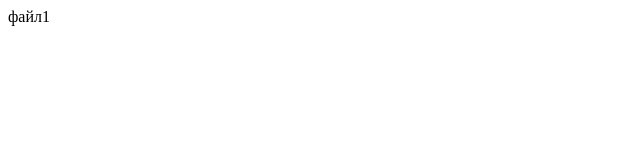
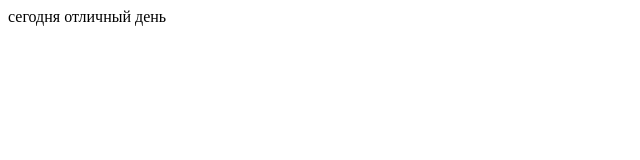
Before and after one commit to shakeblunt/chiefkeef, a plain HTML site: page index.html in a window 1280 px wide. Shown: the whole page, without its empty margins (0-640 px from the left). Drawn offline with Linux system fonts and the light colour scheme.

Commit message:
added text

```diff
--- a/index.html
+++ b/index.html
@@ -4,7 +4,7 @@
 	<title>tilte1</title>
 </head>
 <body>
-	файл1
+	сегодня отличный день
 
 
 </body>
```
